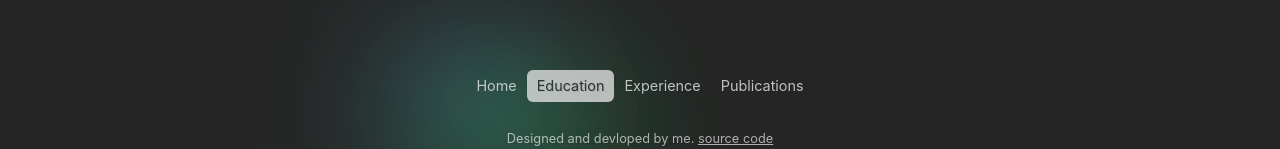
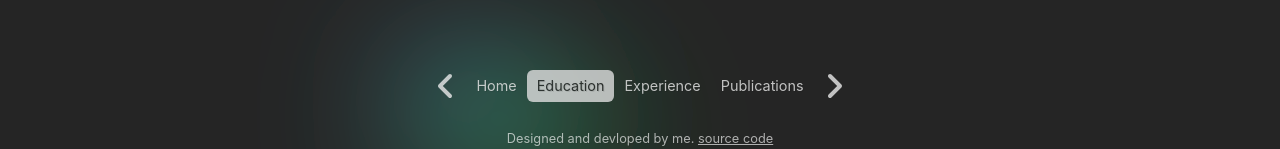
Before and after one commit to uzairrj/uzairrj.github.io, a React (Vite) app: page / in a window 1280 px wide. Shown: the part 648-797 px from the top of the page. Built offline with nearby package versions, Linux system fonts and the light colour scheme.

Commit message:
Add navigation arrows to NavBar for improved link navigation

```diff
--- a/src/componenets/miscellaneous/navBar.css
+++ b/src/componenets/miscellaneous/navBar.css
@@ -41,3 +41,13 @@
     border-radius: 6px;
     z-index: 0;
   }
+
+  .navBar-arrows {
+    display: flex;
+    justify-content: center;
+    align-items: center;
+    margin: 0 10px;
+    font-size: 2rem;
+    color: #eaeaea;
+    cursor: pointer ;
+  }
--- a/src/componenets/miscellaneous/navBar.tsx
+++ b/src/componenets/miscellaneous/navBar.tsx
@@ -1,6 +1,9 @@
 import { useState } from "react";
 import { motion } from "framer-motion";
 import "./navBar.css";
+import { faAngleRight, faAngleLeft } from "@fortawesome/free-solid-svg-icons";
+import { FontAwesomeIcon } from '@fortawesome/react-fontawesome';
+
 
 const navItems = [
   { text: "Home", link: "/" },
@@ -9,12 +12,33 @@ const navItems = [
   { text: "Publications", link: "/publications" },
 ];
 
+const arrowsAnimation = {
+    scale: 1.5,
+    transition:{duration:0.7, type:"spring", stiffness:120}
+}
+
 function NavBar() {
   const [activeLink, setActiveLink] = useState("/education"); // Default active link
   const [hoveredLink, setHoveredLink] = useState<string | null>(null);
 
   return (
     <nav className="navBar">
+     <motion.a className="navBar-arrows" target="_blank" rel="noreferrer"
+        whileHover={arrowsAnimation}
+        onClick={() => {
+            let currentActiveLinkIndex = navItems.findIndex((item => item.link === activeLink))
+
+            if (currentActiveLinkIndex === 0) {
+                setActiveLink(navItems[navItems.length - 1].link)
+            }
+            else{
+                setActiveLink(navItems[currentActiveLinkIndex - 1].link)
+            }
+
+        }}
+        >
+            <FontAwesomeIcon icon={faAngleLeft} />
+      </motion.a>
       {navItems.map(({ text, link }) => {
         const isActive = link === activeLink;
         const isHovered = link === hoveredLink;
@@ -44,6 +68,22 @@ function NavBar() {
           </div>
         );
       })}
+      <motion.a className="navBar-arrows" target="_blank" rel="noreferrer"
+      whileHover={arrowsAnimation}
+      onClick={() => {
+        let currentActiveLinkIndex = navItems.findIndex((item => item.link === activeLink))
+
+        if (currentActiveLinkIndex === navItems.length - 1) {
+            setActiveLink(navItems[0].link)
+        }
+        else{
+            setActiveLink(navItems[currentActiveLinkIndex + 1].link)
+        }
+
+        }}
+        >
+            <FontAwesomeIcon icon={faAngleRight} />
+      </motion.a>
     </nav>
   );
 }
```
